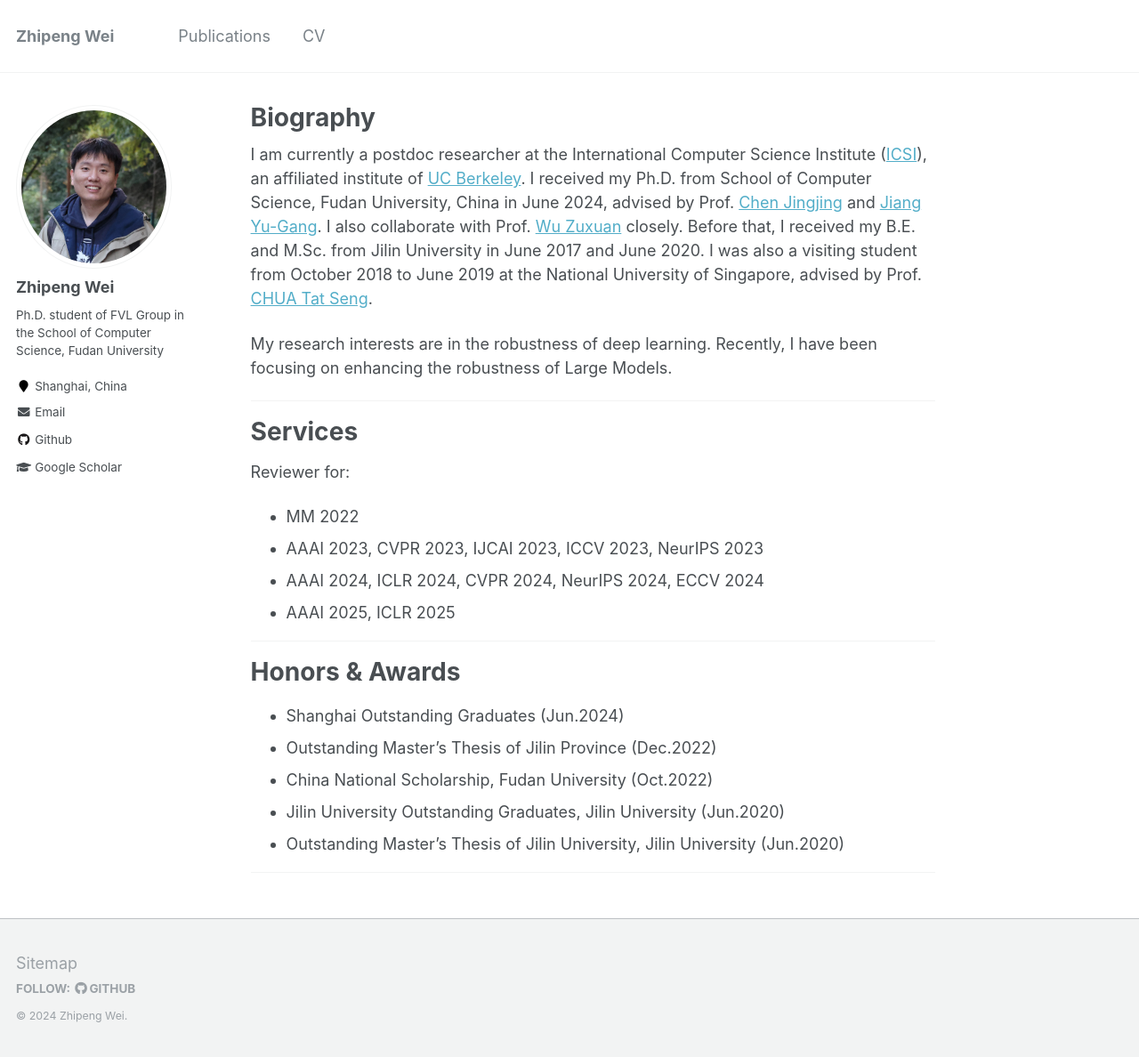
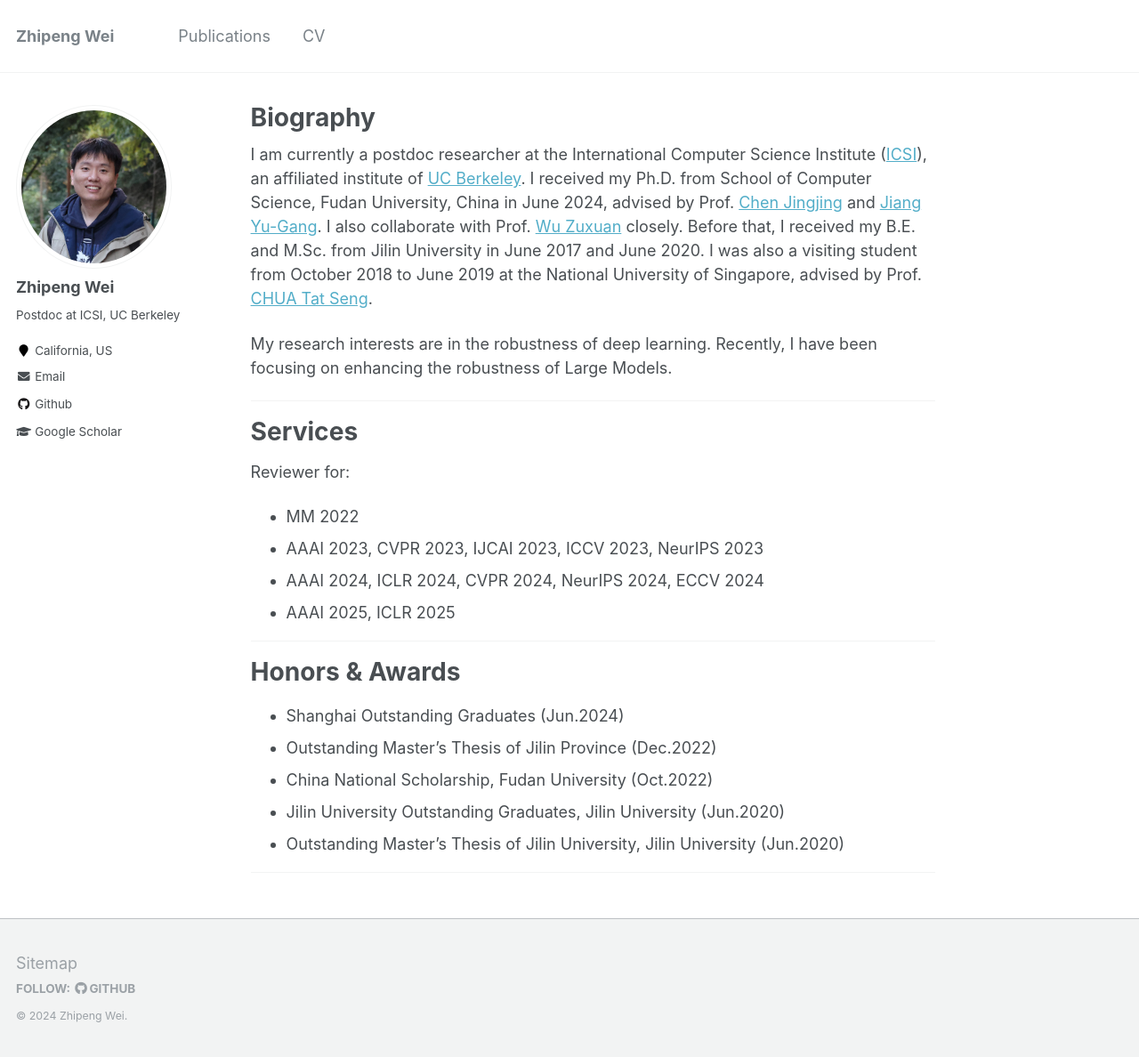
Before and after one commit to zhipeng-wei/zhipeng-wei.github.io, a Jekyll site: the page built from _pages/about.md, in a window 1280 px wide and 1188 px high. Shown: the whole window at 89% size. Built offline with Jekyll 4.4.1, drawn with Linux system fonts in a browser that asks for light colours.

Commit message:
Update _config.yml

```diff
--- a/_config.yml
+++ b/_config.yml
@@ -82,12 +82,12 @@ analytics:
 author:
   name             : "Zhipeng Wei"
   avatar           : "profile.jpg"
-  bio              : "Ph.D. student of FVL Group in the School of Computer Science, Fudan University"
-  location         : "Shanghai, China"
+  bio              : "Postdoc at ICSI, UC Berkeley"
+  location         : "California, US"
   employer         :
 #   pubmed           : "https://www.ncbi.nlm.nih.gov/pubmed/?term=john+snow"
   googlescholar    : "https://scholar.google.com/citations?user=wXbejuUAAAAJ&hl=en&oi=ao"
-  email            : "zpwei21@m.fudan.edu.cn"
+  email            : "zwei@icsi.berkeley.edu" # "zpwei21@m.fudan.edu.cn"
   researchgate     :  # example: "https://www.researchgate.net/profile/yourprofile"
   uri              :
   bitbucket        :
```
